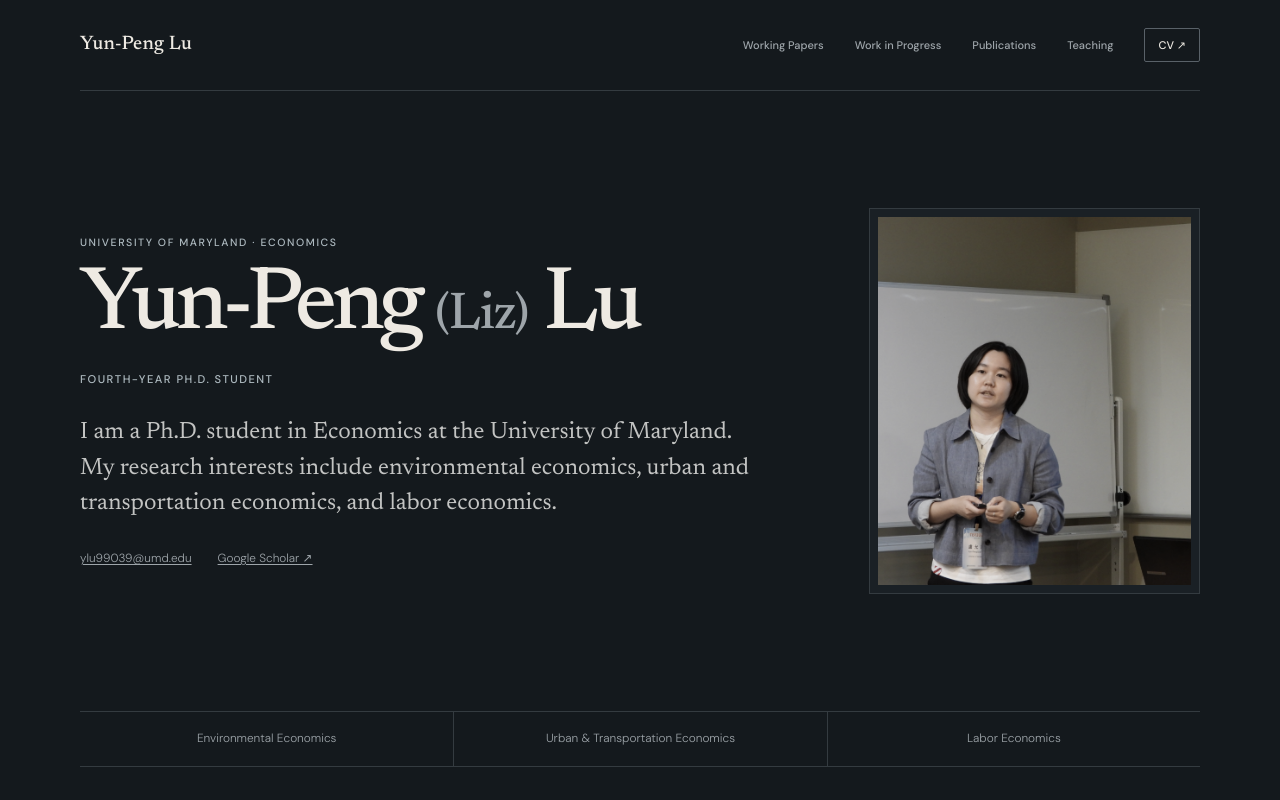
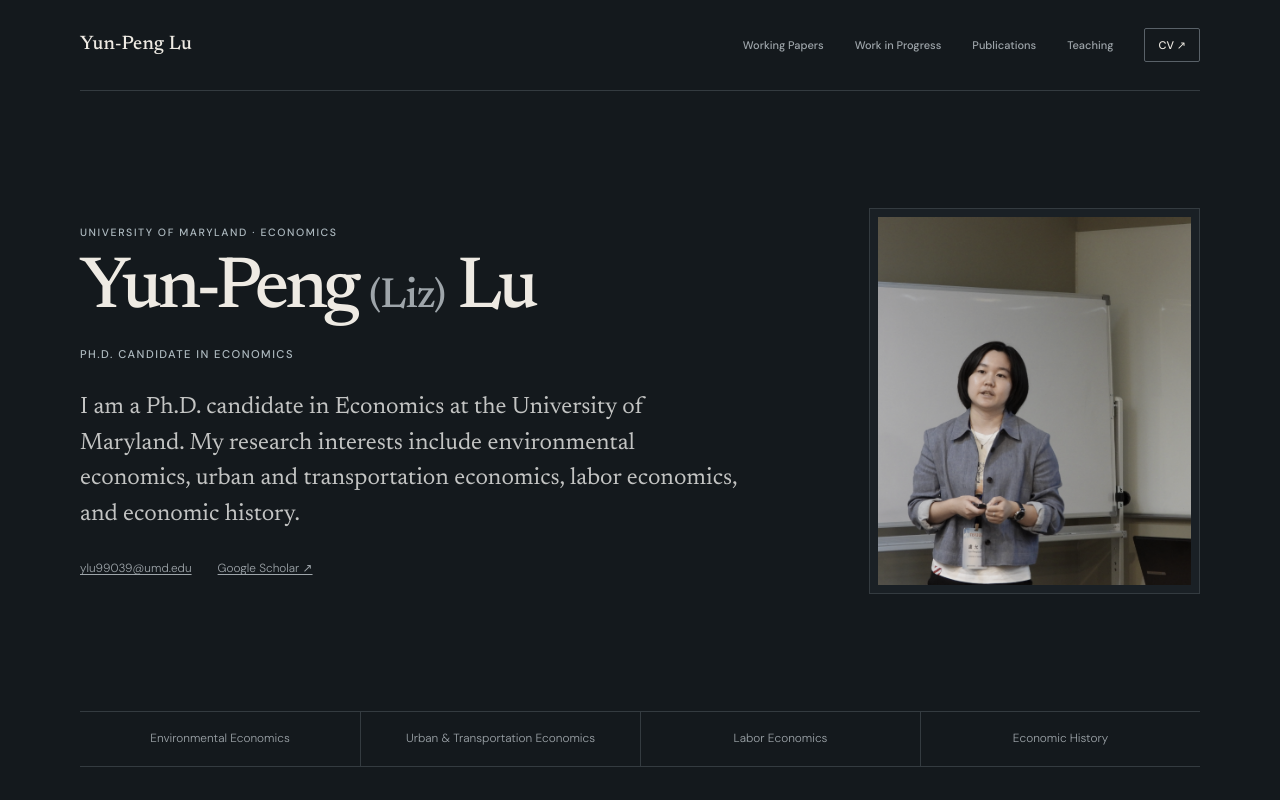
Before and after one commit to yunpenglu/yunpenglu.github.io, a plain HTML site: page index.html in a window 1280 px wide. Shown: the top 800 px of the page. Drawn offline with Linux system fonts and the light colour scheme.

Commit message:
Add files via upload

```diff
--- a/index.html
+++ b/index.html
@@ -3,7 +3,7 @@
 <head>
   <meta charset="utf-8">
   <meta name="viewport" content="width=device-width, initial-scale=1">
-  <meta name="description" content="Yun-Peng (Liz) Lu is a fourth-year Ph.D. student in Economics at the University of Maryland.">
+  <meta name="description" content="Yun-Peng (Liz) Lu is a Ph.D. candidate in Economics at the University of Maryland.">
   <title>Yun-Peng (Liz) Lu | Economics</title>
   <link rel="preconnect" href="https://fonts.googleapis.com">
   <link rel="preconnect" href="https://fonts.gstatic.com" crossorigin>
@@ -31,8 +31,8 @@
       <div class="hero-copy">
         <p class="eyebrow">University of Maryland · Economics</p>
         <h1>Yun-Peng <span>(Liz)</span> Lu</h1>
-        <p class="role">Fourth-year Ph.D. student</p>
-        <p class="bio">I am a Ph.D. student in Economics at the University of Maryland. My research interests include environmental economics, urban and transportation economics, and labor economics.</p>
+        <p class="role">Ph.D. Candidate in Economics</p>
+        <p class="bio">I am a Ph.D. candidate in Economics at the University of Maryland. My research interests include environmental economics, urban and transportation economics, labor economics, and economic history.</p>
         <div class="hero-links">
           <a href="mailto:ylu99039@umd.edu">ylu99039@umd.edu</a>
           <a href="https://scholar.google.com/citations?user=EwM8eT8AAAAJ">Google Scholar ↗</a>
@@ -48,6 +48,7 @@
       <p>Environmental Economics</p>
       <p>Urban &amp; Transportation Economics</p>
       <p>Labor Economics</p>
+      <p>Economic History</p>
     </div>
 
     <section id="working-papers" class="section papers-section" aria-labelledby="working-heading">
--- a/styles.css
+++ b/styles.css
@@ -120,7 +120,7 @@
 .hero h1 {
   margin: 16px 0 8px;
   font-family: "Newsreader", serif;
-  font-size: clamp(3.8rem, 7vw, 6.7rem);
+  font-size: clamp(3.15rem, 5.7vw, 5.35rem);
   font-weight: 500;
   letter-spacing: -0.055em;
   line-height: 0.9;
@@ -182,7 +182,7 @@
 
 .research-fields {
   display: grid;
-  grid-template-columns: repeat(3, 1fr);
+  grid-template-columns: repeat(4, 1fr);
   border-top: 1px solid var(--line);
   border-bottom: 1px solid var(--line);
 }
@@ -411,7 +411,7 @@
   }
 
   .hero h1 {
-    font-size: clamp(3.6rem, 16vw, 5.5rem);
+    font-size: clamp(3.2rem, 14vw, 4.8rem);
   }
 
   .research-fields {
```
